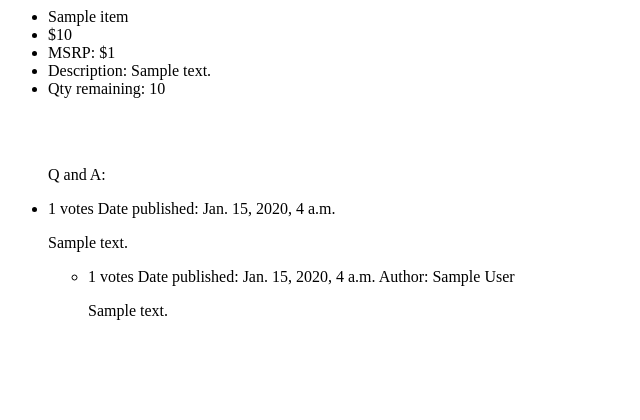
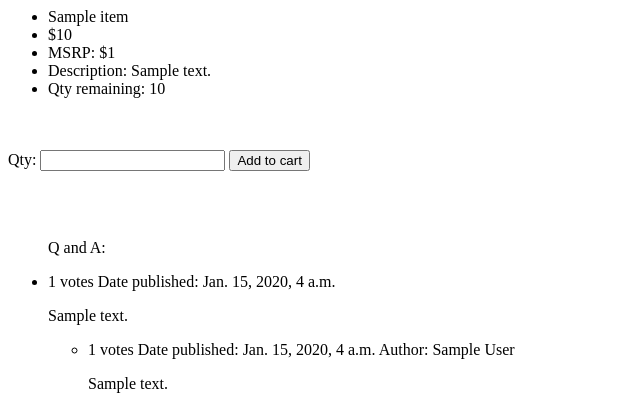
Before and after one commit to jdyoung15/ecommerce, a Django app: page /items/1/ in a window 1280 px wide. Shown: the top 420 px of the page, without its empty margins (0-640 px from the left). Run offline with Django 3.2, Linux system fonts and the light colour scheme; tables that the repository leaves empty hold one stand-in row (values such as "Sample post").

Commit message:
Added UI for adding item to cart

```diff
--- a/items/templates/items/detail.html
+++ b/items/templates/items/detail.html
@@ -5,8 +5,19 @@
   <li>Description: {{ item.description}}</li>
   <li>Qty remaining: {{ item.inventoryitem_set.first.qty }}</li>
 </ul>
+
 <br>
 <br>
+
+<form action="{% url 'items:detail' item.id %}" method="post">
+{% csrf_token %}
+Qty: <input type="number" />
+<input type="submit" value="Add to cart" />
+</form>
+
+<br>
+<br>
+
 <ul>
   Q and A:
   {% for question in item.question_set.all %}
@@ -26,8 +37,10 @@
     <br>
   {% endfor %}
 </ul>
+
 <br>
 <br>
+
 <ul>
   Reviews:
   {% for review in item.review_set.all %}
```
Also changed, not shown: 1 other file.
